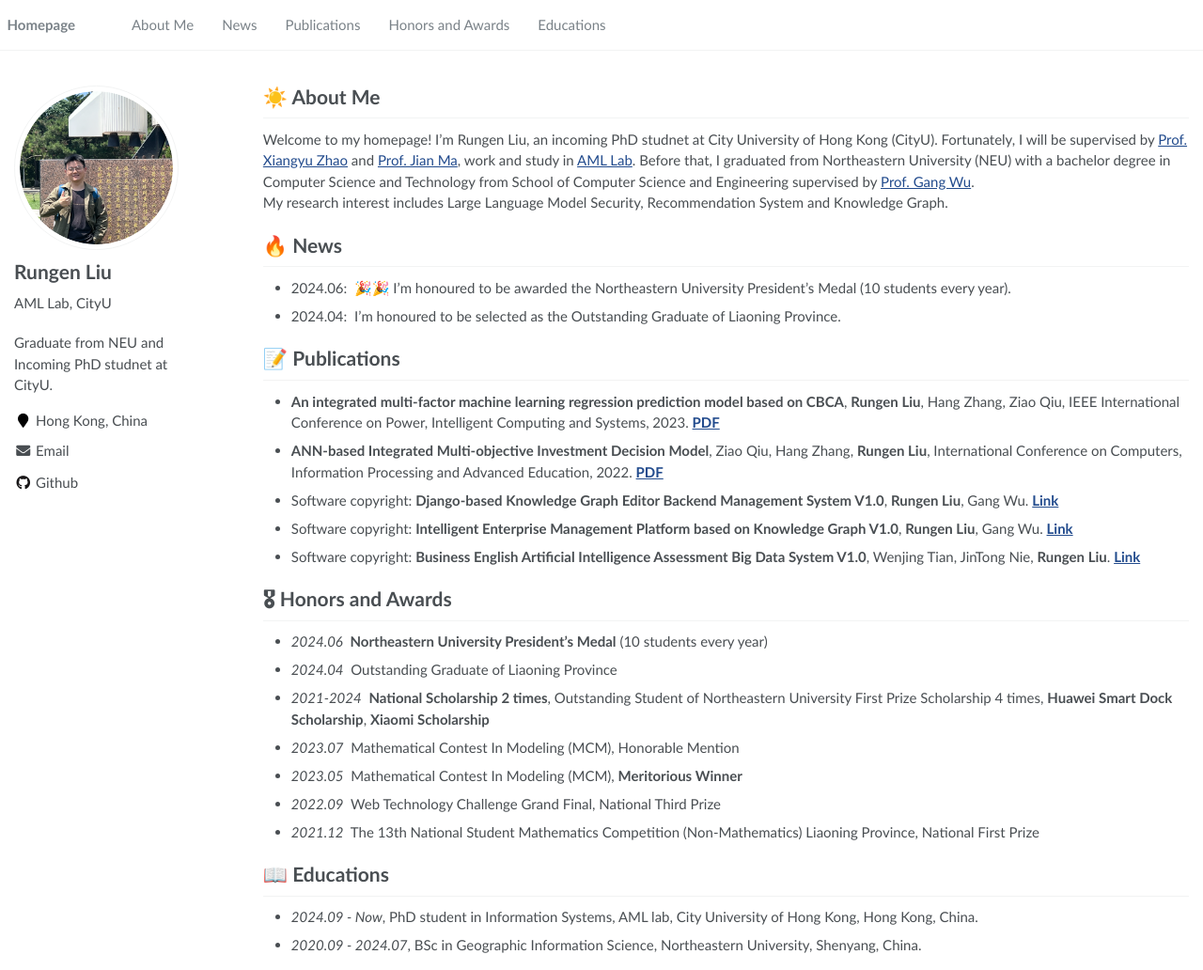
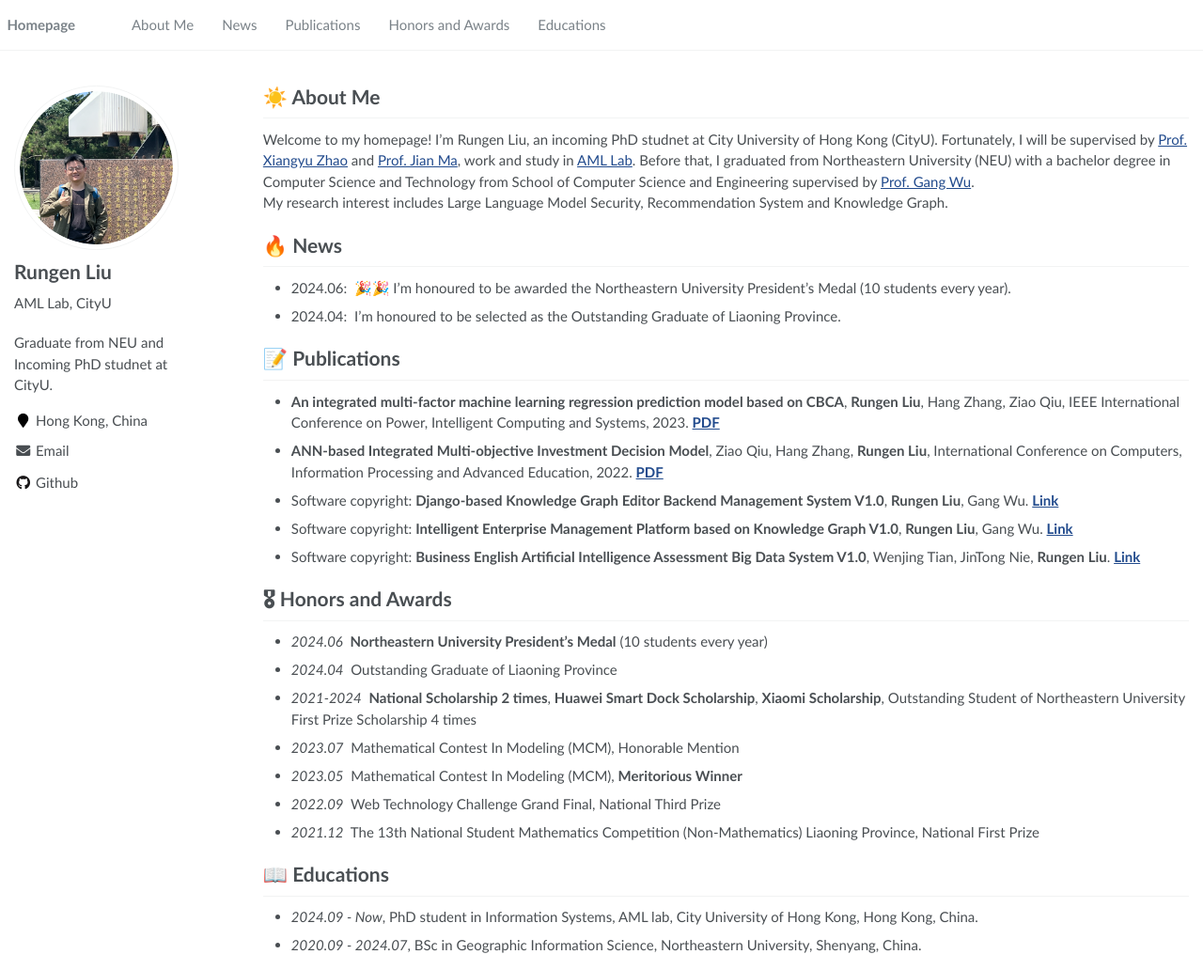
Before and after one commit to WaterWool/WaterWool.github.io, a Jekyll site: the page built from _pages/about.md, in a window 1280 px wide and 1032 px high. Shown: the whole window at 94% size. Built offline with Jekyll 4.4.1, drawn with Linux system fonts in a browser that asks for light colours.

```diff
--- a/_pages/about.md
+++ b/_pages/about.md
@@ -44,7 +44,7 @@ My research interest includes neural machine translation and computer vision. I
 # 🎖 Honors and Awards
 - *2024.06* &nbsp;**Northeastern University President's Medal** (10 students every year)
 - *2024.04* &nbsp;Outstanding Graduate of Liaoning Province
-- *2021-2024* &nbsp;**National Scholarship 2 times**, Outstanding Student of Northeastern University First Prize Scholarship 4 times, **Huawei Smart Dock Scholarship**, **Xiaomi Scholarship**
+- *2021-2024* &nbsp;**National Scholarship 2 times**, **Huawei Smart Dock Scholarship**, **Xiaomi Scholarship**, Outstanding Student of Northeastern University First Prize Scholarship 4 times
 - *2023.07* &nbsp;Mathematical Contest In Modeling (MCM), Honorable Mention
 - *2023.05* &nbsp;Mathematical Contest In Modeling (MCM), **Meritorious Winner**
 - *2022.09* &nbsp;Web Technology Challenge Grand Final, National Third Prize
```
